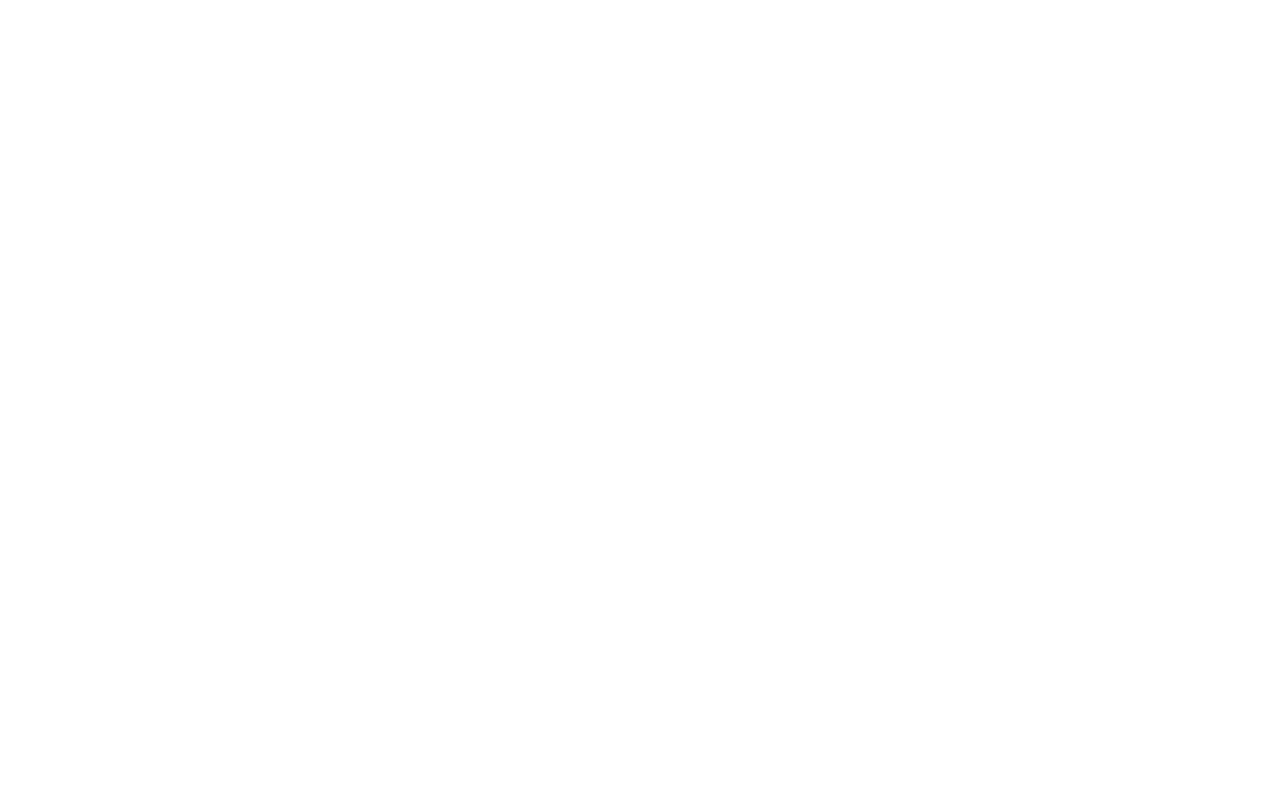
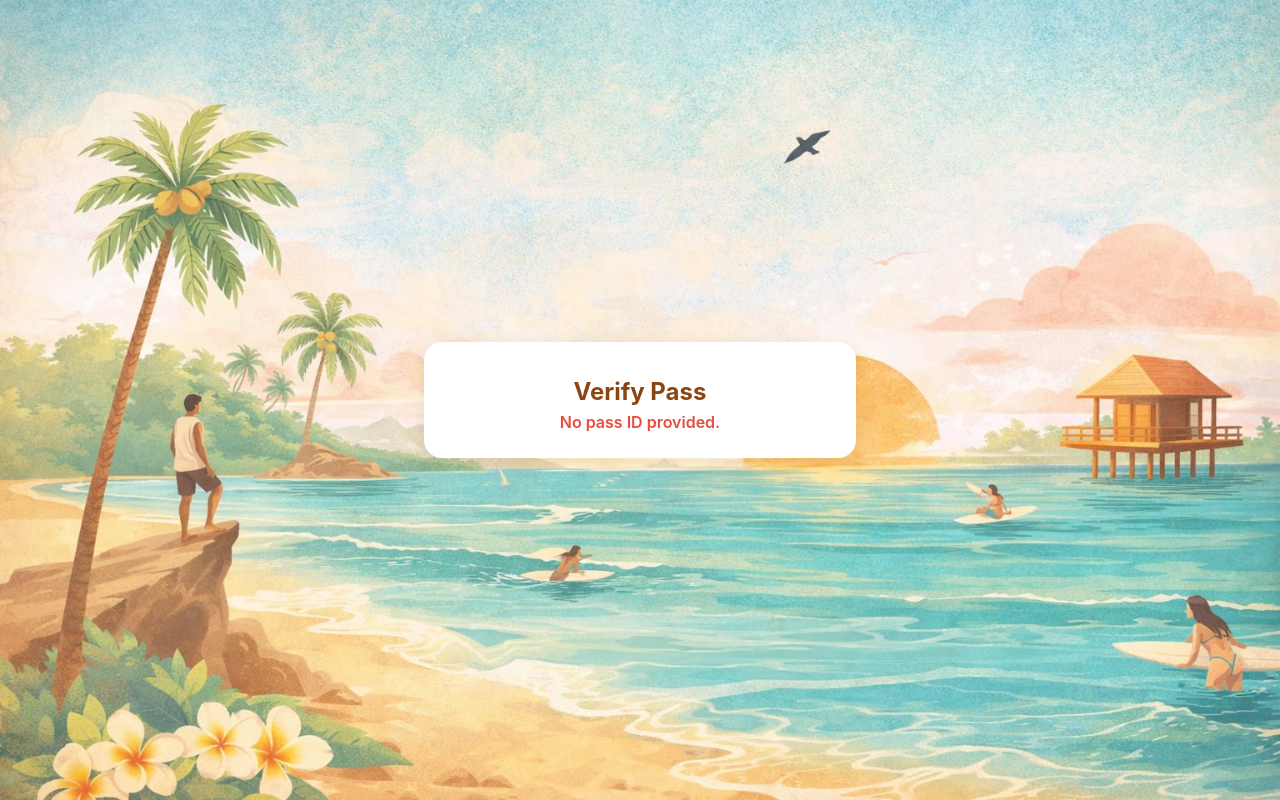
Before and after one commit to viji9898/pass-ahangama, a React (Vite) app: page /v in a window 1280 px wide. Before the commit this address had no page. Built offline with nearby package versions, Linux system fonts and the light colour scheme.

Commit message:
add-vierfy-pass

```diff
--- /dev/null
+++ b/src/Verify.jsx
@@ -0,0 +1,78 @@
+import React, { useEffect, useState } from "react";
+
+function Verify() {
+  const [status, setStatus] = useState(null);
+  const [loading, setLoading] = useState(true);
+  const [error, setError] = useState("");
+
+  useEffect(() => {
+    const params = new URLSearchParams(window.location.search);
+    const passId = params.get("id");
+    if (!passId) {
+      setError("No pass ID provided.");
+      setLoading(false);
+      return;
+    }
+    fetch(`/.netlify/functions/verify-pass?id=${encodeURIComponent(passId)}`)
+      .then((res) => res.json())
+      .then((data) => {
+        if (data.error) setError(data.error);
+        else setStatus(data);
+      })
+      .catch(() => setError("Failed to verify pass."))
+      .finally(() => setLoading(false));
+  }, []);
+
+  return (
+    <div
+      style={{
+        minHeight: "100vh",
+        minWidth: "100vw",
+        width: "100vw",
+        height: "100vh",
+        display: "flex",
+        flexDirection: "column",
+        alignItems: "center",
+        justifyContent: "center",
+        background: `url('/background.jpg') center center / cover no-repeat fixed, #f7f3ef`,
+        fontFamily: "Inter, Helvetica, Arial, sans-serif",
+      }}
+    >
+      <div
+        style={{
+          width: "100%",
+          maxWidth: 400,
+          background: "#fff",
+          borderRadius: 18,
+          boxShadow: "0 2px 16px #0001",
+          padding: "2em 1em 1.5em 1em",
+          textAlign: "center",
+        }}
+      >
+        <h2 style={{ margin: 0, fontWeight: 700, color: "#8B4513" }}>
+          Verify Pass
+        </h2>
+        {loading && (
+          <div style={{ color: "#8B4513", fontWeight: 600 }}>Checking...</div>
+        )}
+        {error && (
+          <div style={{ color: "#e74c3c", fontWeight: 600 }}>{error}</div>
+        )}
+        {status && (
+          <div
+            style={{
+              color: status.valid ? "#28a745" : "#e74c3c",
+              fontWeight: 700,
+              fontSize: 22,
+              margin: "1em 0",
+            }}
+          >
+            {status.valid ? "PASS is Valid" : "Expired"}
+          </div>
+        )}
+      </div>
+    </div>
+  );
+}
+
+export default Verify;
--- a/src/main-router.jsx
+++ b/src/main-router.jsx
@@ -3,6 +3,7 @@
 import { BrowserRouter, Routes, Route } from "react-router-dom";
 import App from "./App.jsx";
 import Success from "./Success.jsx";
+import Verify from "./Verify.jsx";
 import "./index.css";
 
 ReactDOM.createRoot(document.getElementById("root")).render(
@@ -10,6 +11,7 @@
     <Routes>
       <Route path="/" element={<App />} />
       <Route path="/success" element={<Success />} />
+      <Route path="/v" element={<Verify />} />
     </Routes>
   </BrowserRouter>,
 );
```
Also changed, not shown: 1 other file (tests, documents, lock files or other folders).
